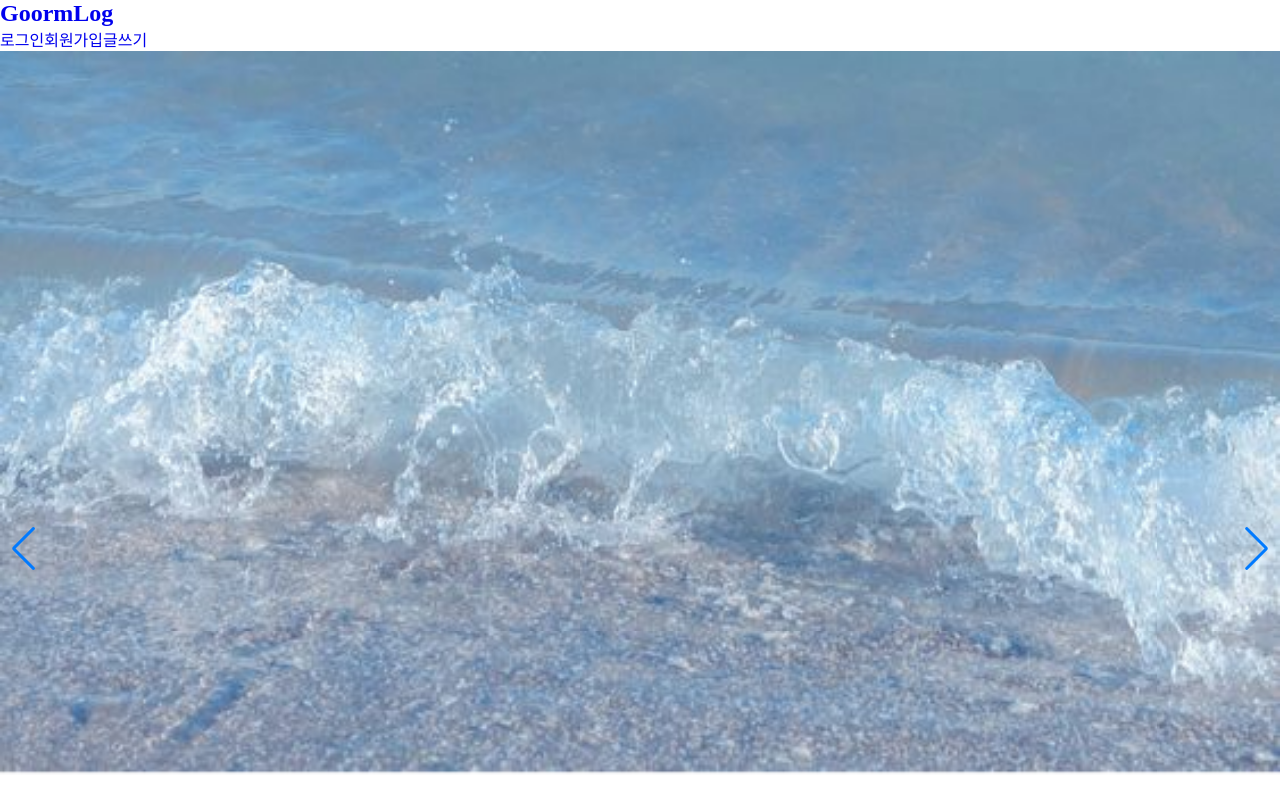
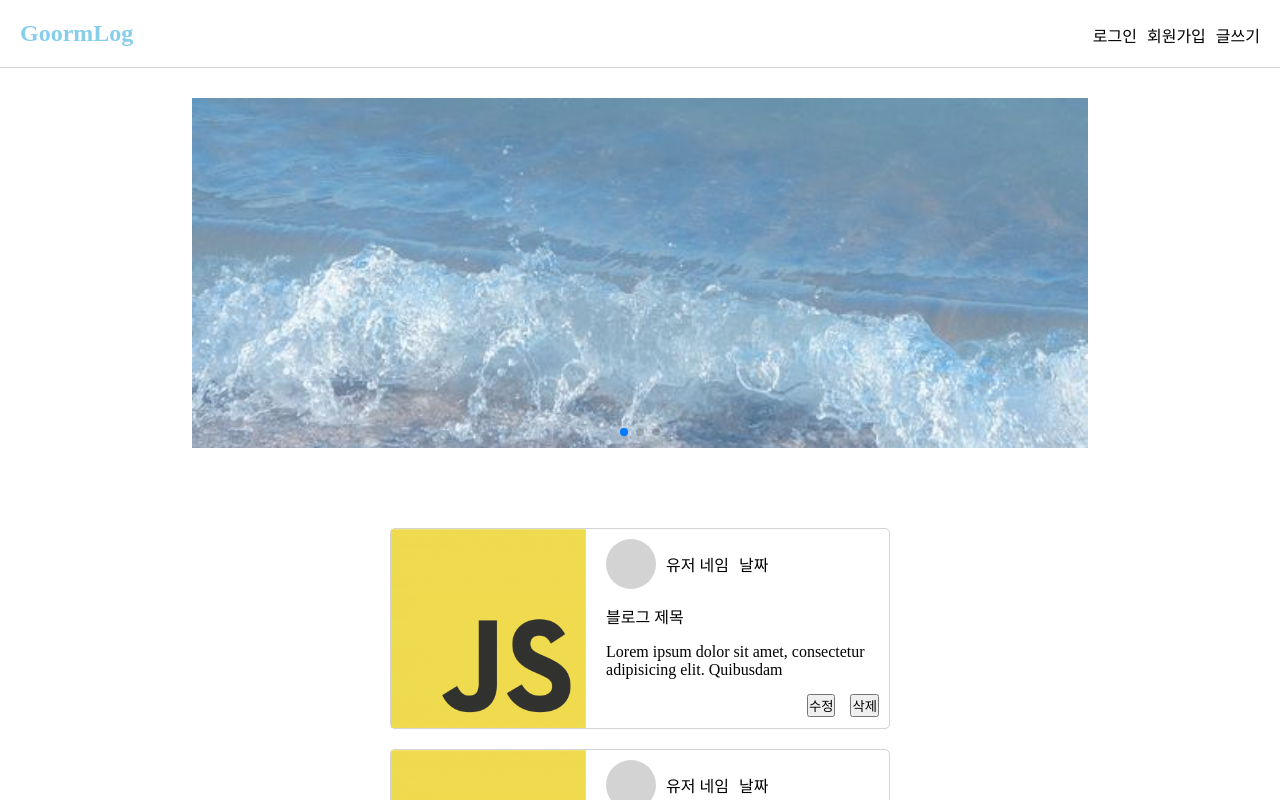
Before and after one commit to goorm12/react-blog, a React (Vite) app: page / in a window 1280 px wide. Shown: the top 800 px of the page. Built offline with nearby package versions, Linux system fonts and the light colour scheme; no server answers.

Commit message:
swiper 적용으로 인해 스타일 변경

```diff
--- a/src/component/Header.css
+++ b/src/component/Header.css
@@ -1,26 +1,64 @@
-.Header {
+.Header-container .header {
+  width: 70%;
+  height: 400px;
+  position: relative;
+  overflow: hidden;
+  margin: 0 auto;
+}
+
+.Header-container .header-image {
   width: 100%;
-  min-height: 40px;
-  height: 118px;
-  padding: 0px 40px 20px;
-  background-color: #87ceeb;
-  color: white;
+  height: 100%;
+  object-fit: cover;
+}
+
+.Header-container .nav {
+  width: 100%;
   display: flex;
   justify-content: space-between;
   align-items: flex-end;
+  padding: 20px 20px;
+  border-bottom: 1px solid rgb(211, 211, 211);
+  margin-bottom: 30px;
 }
 
-.Header .header-title {
-  display: flex;
-  align-items: center;
+.Header-container .nav .header-title a {
+  color: #87ceeb;
 }
 
-.Header .header-title > a,
-.Header .span-container > a {
-  color: white;
+.Header-container .nav .span-container > a {
+  color: black;
 }
 
-.Header .span-container {
+.Header-container .nav .span-container {
   display: flex;
   gap: 10px;
 }
+
+.Header-container .nav .span-container button {
+  font-weight: normal;
+}
+
+.header .swiper {
+  width: 100%;
+  height: 350px;
+  position: relative;
+}
+
+.header .swiper-button-next,
+.header .swiper-button-prev {
+  top: 50%;
+  transform: translateY(-50%);
+  z-index: 10;
+  opacity: 0;
+  transition: opacity 0.3s ease;
+  position: absolute;
+}
+
+.header .swiper-button-prev:hover {
+  opacity: 1;
+}
+
+.header .swiper-button-next:hover {
+  opacity: 1;
+}
```
